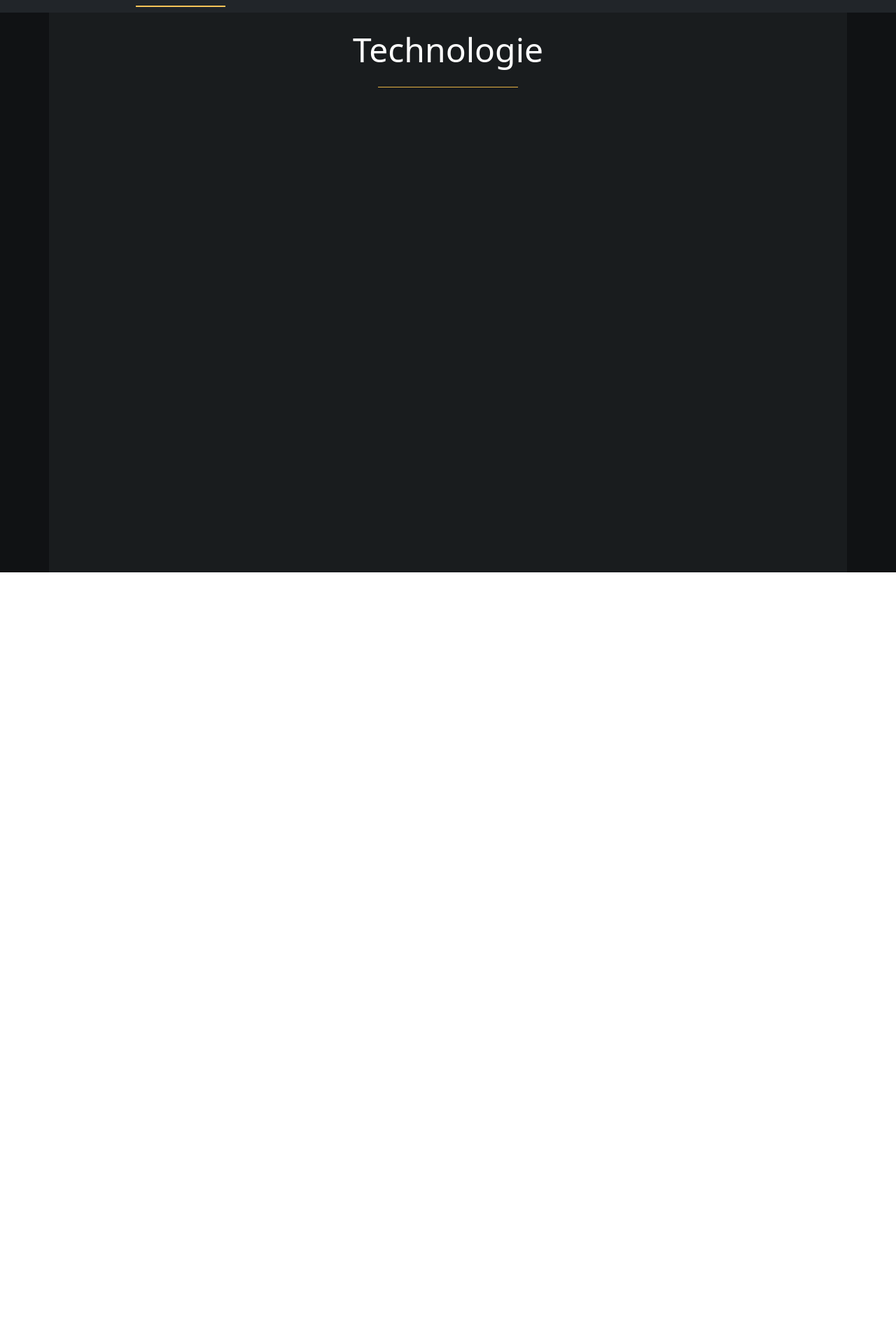
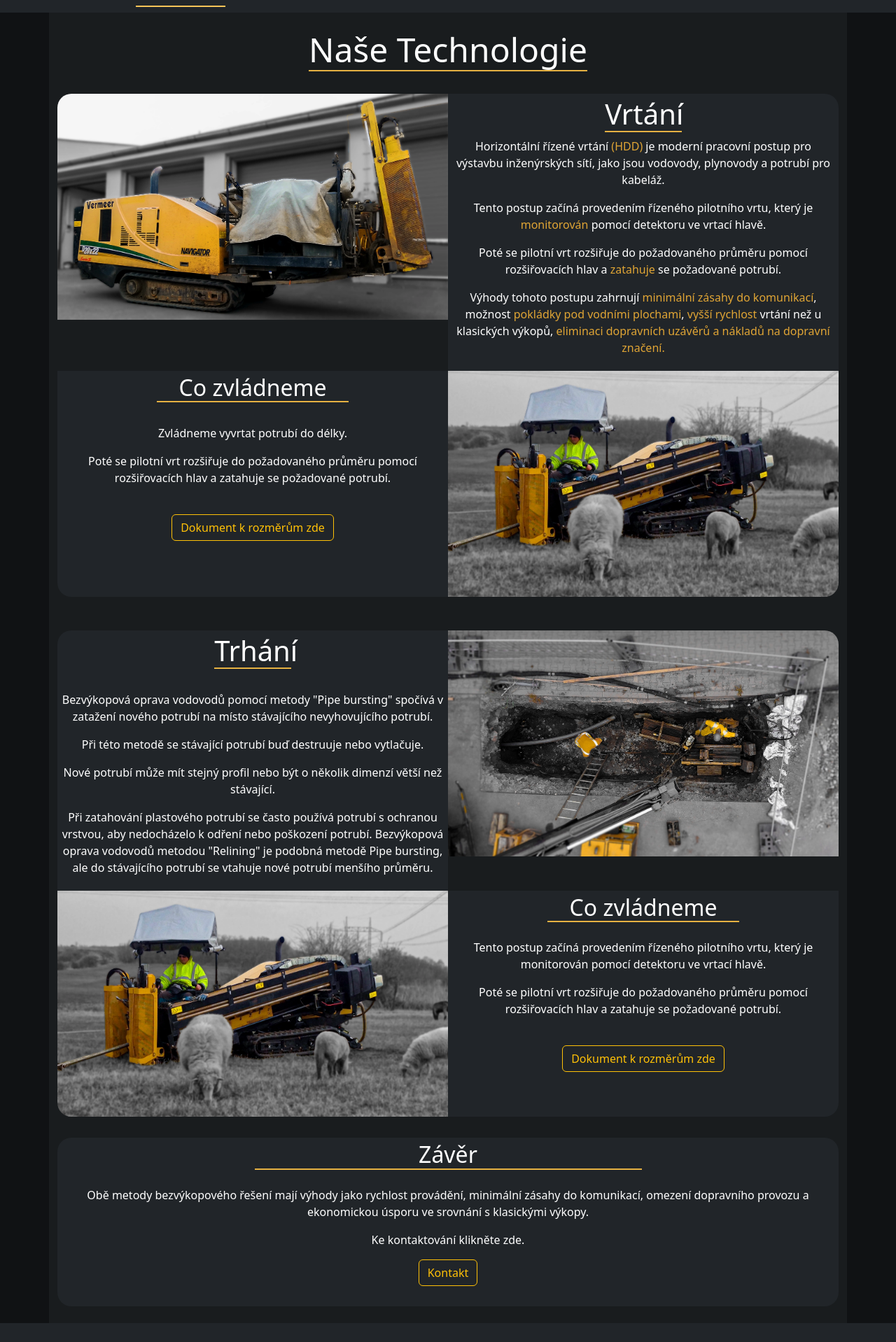
Before and after one commit to Ejdyz/panema.cz, a React (Create React App) app in the folder panema/: page /technologie in a window 1280 px wide. Shown: the part 120-2038 px from the top of the page at 70% size. Before the commit the page ends 938 px from the top, so only its background shows below. Built offline with nearby package versions, Linux system fonts and the light colour scheme.

Commit message:
feat: pc version of technology page

```diff
--- a/panema/src/Pages/TechnologyPage.js
+++ b/panema/src/Pages/TechnologyPage.js
@@ -1,20 +1,90 @@
-import NavBar from '../Components/NavBar'
+import NavBar from '../Components/NavBar';
 import Container from 'react-bootstrap/Container';
+import { Footer } from '../Components/Footer';
+import { Button } from 'react-bootstrap';
+import { Link } from 'react-router-dom';
 
 export function TechnologyPage() {
   return (
     <>
       <NavBar currentPage="technology" />
-      <div style={{ backgroundColor: "#101214", height: "100vh" }}> {/* Background */}
+      <div style={{ backgroundColor: "#101214", height: "100%" }}> {/* Background */}
         <Container style={{ backgroundColor: "#191c1e", height: "100%" }}> {/* Content container */}
           <div style={{ paddingTop: "3vh", height: "100%" }}>
             <div style={{ display: "flex", justifyContent: "center", flexDirection: "column", alignItems: "center", position: "relative", flexWrap: "nowrap" }}>
-              <h1 style={{ textAlign: "center", color: "white", fontSize: "3rem" }}>Technologie</h1>
-              <hr style={{ width: "200px", color: "#e7b242", opacity: 1 }}></hr>
+              <h1 style={{ textAlign: "center", color: "white", fontSize: "3rem", borderBottom: "#e7b242 2px solid" }}>Naše Technologie</h1>
+              <br />
             </div>
+
+
+
+            <div style={{ display: "flex" }}>
+              <div style={{ width: "50%", backgroundSize: "cover", }}>
+                <img src="/images/vrtacka.webp" alt="Image" style={{ width: "100%", borderRadius: "20px 0 0 0" }} />
+              </div>
+              <div style={{ width: "50%", backgroundColor: "#212529", color: "white", textAlign: "center", display: "flex", flexDirection: "column", alignItems: "center", padding: "5px", borderRadius: "0 20px 0 0" }}>
+                <h1 style={{ borderBottom: "#e7b242 2px solid", width: "20%" }}>Vrtání</h1>
+                <p>Horizontální řízené vrtání <p style={{ color: "#e0a535", display: "inline" }}>(HDD)</p> je moderní pracovní postup pro výstavbu inženýrských sítí, jako jsou vodovody, plynovody a potrubí pro kabeláž.</p>
+                <p>Tento postup začíná provedením řízeného pilotního vrtu, který je <p style={{ color: "#e0a535", display: "inline" }}>monitorován</p> pomocí detektoru ve vrtací hlavě.</p>
+                <p>Poté se pilotní vrt rozšiřuje do požadovaného průměru pomocí rozšiřovacích hlav a <p style={{ color: "#e0a535", display: "inline" }}>zatahuje</p> se požadované potrubí.</p>
+                <p>Výhody tohoto postupu zahrnují <p style={{ color: "#e0a535", display: "inline" }}>minimální zásahy do komunikací</p>, možnost<p style={{ color: "#e0a535", display: "inline" }}> pokládky pod vodními plochami</p>, <p style={{ color: "#e0a535", display: "inline" }}>vyšší rychlost</p> vrtání než u klasických výkopů, <p style={{ color: "#e0a535", display: "inline" }}>eliminaci dopravních uzávěrů a nákladů na dopravní značení.</p></p>
+              </div>
+            </div>
+            <div style={{ display: "flex" }}>
+              <div style={{ width: "50%", backgroundColor: "#212529", color: "white", textAlign: "center", display: "flex", flexDirection: "column", alignItems: "center", padding: "5px", borderRadius: "0 0  0 20px" }}>
+                <h2 style={{ borderBottom: "#e7b242 2px solid", width: "50%" }}>Co zvládneme</h2>
+                <br />
+                <p>Zvládneme vyvrtat potrubí do délky.</p>
+                <p>Poté se pilotní vrt rozšiřuje do požadovaného průměru pomocí rozšiřovacích hlav a zatahuje se požadované potrubí.</p><br></br>
+                <Link to="/kestazeni"><Button variant="outline-warning" >Dokument k rozměrům zde</Button></Link>
+              </div>
+              <div style={{ width: "50%", backgroundSize: "cover", }}>
+                <img src="/images/vrtacka2.webp" alt="Image" style={{ width: "100%", borderRadius: "0 0 20px 0" }} />
+              </div>
+            </div>
+
+            <br /><br />
+
+            <div style={{ display: "flex" }}>
+              <div style={{ width: "50%", backgroundColor: "#212529", color: "white", textAlign: "center", display: "flex", flexDirection: "column", alignItems: "center", padding: "5px", borderRadius: "20px 0 0 0" }}>
+                <h1 style={{ borderBottom: "#e7b242 2px solid", width: "20%" }}>Trhání</h1><br />
+                <p>Bezvýkopová oprava vodovodů pomocí metody "Pipe bursting" spočívá v zatažení nového potrubí na místo stávajícího nevyhovujícího potrubí. </p>
+                <p>Při této metodě se stávající potrubí buď destruuje nebo vytlačuje. </p>
+                <p>Nové potrubí může mít stejný profil nebo být o několik dimenzí větší než stávající. </p>
+                <p>Při zatahování plastového potrubí se často používá potrubí s ochranou vrstvou, aby nedocházelo k odření nebo poškození potrubí. Bezvýkopová oprava vodovodů metodou "Relining" je podobná metodě Pipe bursting, ale do stávajícího potrubí se vtahuje nové potrubí menšího průměru.</p>
+              </div>
+              <div style={{ width: "50%" }}>
+                <img src="/images/trhani2.webp" alt="Image" style={{ width: "100%", borderRadius: "0 20px 0 0" }} />
+              </div>
+            </div>
+            <div style={{ display: "flex", marginBottom: "30px" }}>
+              <div style={{ width: "50%", backgroundSize: "cover", }}>
+                <img src="/images/vrtacka2.webp" alt="Image" style={{ width: "100%", borderRadius: "0 0  0 20px" }} />
+              </div>
+              <div style={{ width: "50%", backgroundColor: "#212529", color: "white", textAlign: "center", display: "flex", flexDirection: "column", alignItems: "center", padding: "5px", borderRadius: "0 0 20px 0" }}>
+                <h2 style={{ borderBottom: "#e7b242 2px solid", width: "50%" }}>Co zvládneme</h2>
+                <p></p>
+                <p>Tento postup začíná provedením řízeného pilotního vrtu, který je monitorován pomocí detektoru ve vrtací hlavě.</p>
+                <p>Poté se pilotní vrt rozšiřuje do požadovaného průměru pomocí rozšiřovacích hlav a zatahuje se požadované potrubí.</p><br></br>
+                <Link to="/kestazeni"><Button variant="outline-warning" >Dokument k rozměrům zde</Button></Link>
+              </div>
+            </div>
+
+
+
+            <div style={{ width: "100%", backgroundColor: "#212529", color: "white", textAlign: "center", display: "flex", flexDirection: "column", alignItems: "center", padding: "5px", borderRadius: "20px" }}>
+              <h2 style={{ borderBottom: "#e7b242 2px solid", width: "50%" }}>Závěr</h2>
+              <p></p>
+              <p>Obě metody bezvýkopového řešení mají výhody jako rychlost provádění, minimální zásahy do komunikací, omezení dopravního provozu a ekonomickou úsporu ve srovnání s klasickými výkopy.</p>
+              <p>Ke kontaktování klikněte zde.</p>
+              <Link to="/kontakt"><Button variant="outline-warning" >Kontakt</Button></Link><br />
+            </div>
+
+            <br />
           </div>
-        </Container>
-      </div>
+        </Container >
+      </div >
+      <Footer />
     </>
   )
 }
```
